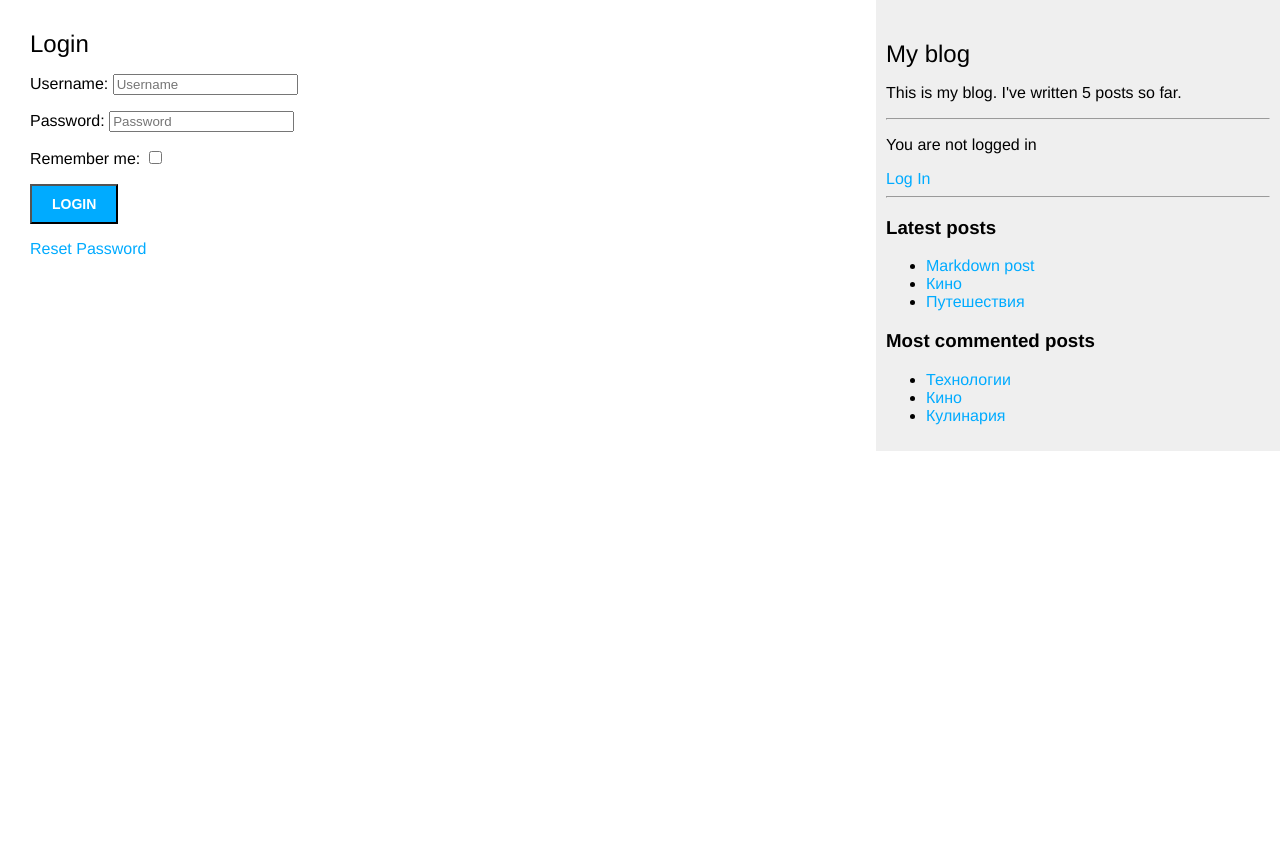
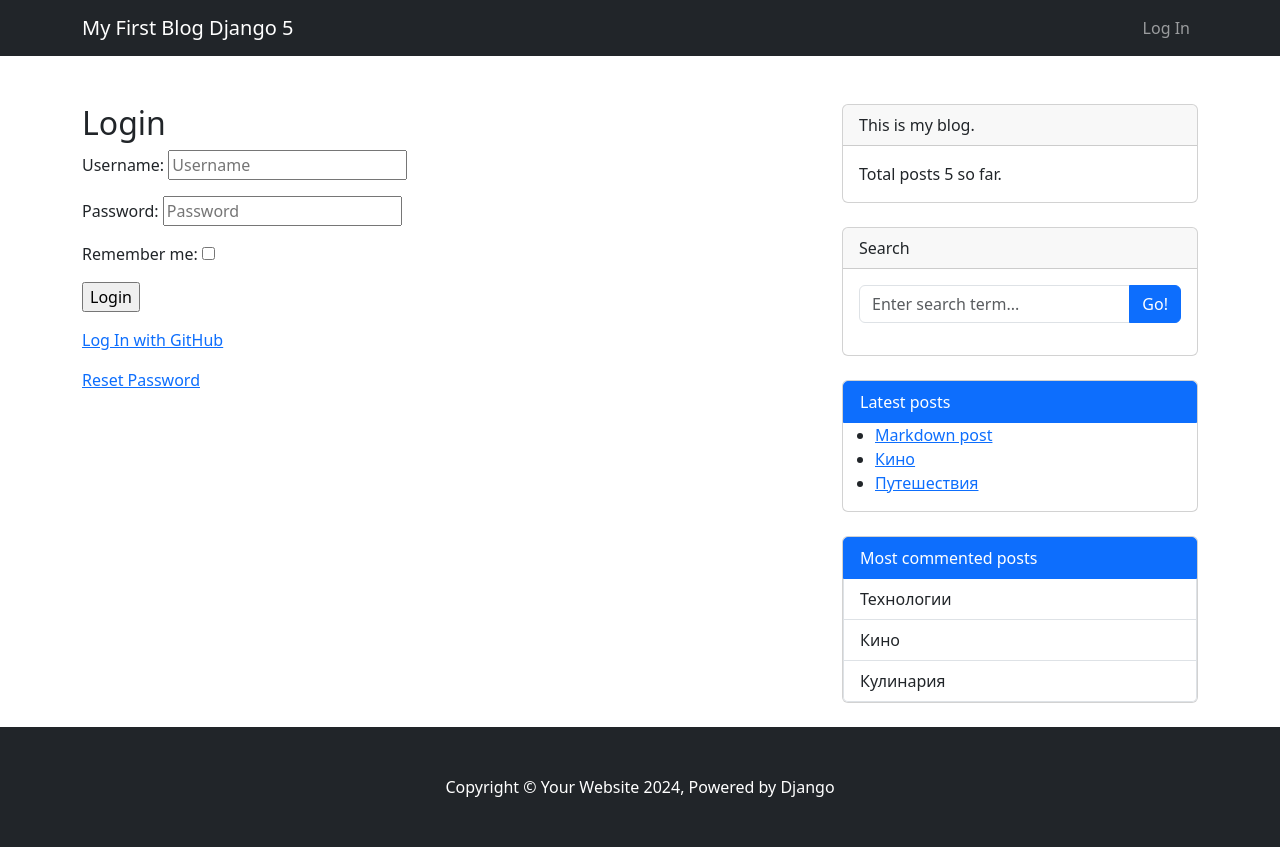
Before and after one commit to VVV92/blog_na_django-1, a Django app: page /accounts/login/ in a window 1280 px wide. Before the commit the page ends 451 px from the top, so only its background shows below. Run offline with Django 5.2, Linux system fonts and the light colour scheme; data comes from the database, SQL or seed files in the repository; parts of the project's set-up code (start-up, migrations or seed data) failed here and were passed over; some libraries are stand-ins or nearby versions.

Commit message:
Авторизация через Git + подключение bootstrap

```diff
--- a/mysite/urls.py
+++ b/mysite/urls.py
@@ -21,6 +21,7 @@ from django.contrib.sitemaps.views import sitemap
 from blog.sitemaps import PostSitemap
 from django.conf import settings
 from django.conf.urls.static import static
+from django.urls import re_path
 
 sitemaps = {
     'posts': PostSitemap,
@@ -33,4 +34,5 @@ urlpatterns = [
                        name='django.contrib.sitemaps.views.sitemap'),
                   path("accounts/", include("accounts.urls")),
                   path("accounts/", include("django.contrib.auth.urls")),
+                  re_path(r'^oauth/', include('social_django.urls', namespace='social')),
               ] + static(settings.MEDIA_URL, document_root=settings.MEDIA_ROOT)
--- a/templates/blog/base.html
+++ b/templates/blog/base.html
@@ -1,46 +1,114 @@
+{# Load the django_bootstrap5 library #}
+{% load django_bootstrap5 %}
+
+{# Load CSS and JavaScript separately#}
+{% bootstrap_css %}
+{% bootstrap_javascript %}
+
 {% load blog_tags %}
 {% load static %}
 <!DOCTYPE html>
 <html>
 <head>
     <title>{% block title %}{% endblock %}</title>
-    <link href="{% static "css/blog.css" %}" rel="stylesheet">
+    {% load django_bootstrap5 %}
+    {% bootstrap_css %}
+    {% bootstrap_javascript %}
+
 </head>
-<body>
-<div id="content">
+<body class="d-flex flex-column min-vh-100">
+<!-- Responsive navbar-->
+<nav class="navbar navbar-expand-lg navbar-dark bg-dark">
+    <div class="container">
+        <a class="navbar-brand" href="/">My First Blog Django 5</a>
+        <button class="navbar-toggler" type="button" data-bs-toggle="collapse" data-bs-target="#navbarSupportedContent"
+                aria-controls="navbarSupportedContent" aria-expanded="false" aria-label="Toggle navigation"><span
+                class="navbar-toggler-icon"></span></button>
+        <div class="collapse navbar-collapse" id="navbarSupportedContent">
+            <ul class="navbar-nav ms-auto mb-2 mb-lg-0">
+                {% if user.is_authenticated %}
+                    <li class="nav-item"><a class="nav-link" href="{% url 'users-profile' %}"><img
+                            class="rounded-circle" width="30" src="{{ user.profile.avatar.url }}"/> {{ user.username }}
+                    </a></li>
+                    <li class="nav-item">
+                        <form action="{% url 'logout' %}" method="post">{% csrf_token %}
+                            <a href="#" class="nav-link" onclick="parentNode.submit();">Log Out</a>
+                        </form>
+                    </li>
+                {% else %}
+                    <li class="nav-item"><a class="nav-link" href="{% url 'login' %}">Log In</a></li>
+                {% endif %}
+            </ul>
+        </div>
+    </div>
+</nav>
+<!-- Page content-->
+<div class="container mt-5">
+    <div class="row">
+        <div class="col-lg-8">
+            {% if messages %}
+                {% for message in messages %}
+                    <div class="container d-flex align-items-center justify-content-center">
+                        <div class="alert alert-warning alert-dismissible fade show w-50  d-block" role="alert">
+                            {{ message }}
+                            <button type="button" class="btn-close" data-bs-dismiss="alert" aria-label="Close"></button>
+                        </div>
+                    </div>
+                {% endfor %}
+            {% endif %}
+
             {% block content %}
             {% endblock %}
         </div>
-<div id="sidebar">
-    <h2>My blog</h2>
-    <p>
-        This is my blog.
-        I've written {% total_posts %} posts so far.
-    </p>
-    <hr>
-    {% if user.is_authenticated %}
-        Hi {{ user.username }}!
-    <form action="{% url 'logout' %}" method="post">
-        {% csrf_token %}
-        <a href="#" onclick="parentNode.submit();">Log Out</a>
+        <!-- Widgets-->
+        <div class="col-lg-4">
+            <div class="card mb-4">
+                <div class="card-header">This is my blog.</div>
+                <div class="card-body">
+                    Total posts {% total_posts %} so far.
+                </div>
+            </div>
+            <!-- Search widget-->
+            <div class="card mb-4">
+                <div class="card-header">Search</div>
+                <div class="card-body">
+                    <div class="input-group">
+                        <form action="/search/" method="get" class="input-group">
+                            <input type="text" name="query" class="form-control" placeholder="Enter search term..."
+                                   required="" id="id_query">
+                            <button class="btn btn-primary" id="button-search" type="submit">Go!</button>
                         </form>
-    {% else %}
-        <p>You are not logged in</p>
-        <a href="{% url 'login' %}">Log In</a>
-    {% endif %}
-    <hr>
-
-    <h3>Latest posts</h3>
+                    </div>
+                </div>
+            </div>
+            <!-- Latest posts widget-->
+            <div class="card mb-4">
+                <div class="list-group">
+                    <a class="list-group-item list-group-item-action active" aria-current="true">
+                        Latest posts
+                    </a>
                     {% show_latest_posts 3 %}
-      <h3>Most commented posts</h3>
+                </div>
+            </div>
+            <div class="card mb-4">
+                <div class="list-group">
+                    <a class="list-group-item list-group-item-action active" aria-current="true">
+                        Most commented posts
+                    </a>
                     {% get_most_commented_posts as most_commented_posts %}
-      <ul>
                     {% for post in most_commented_posts %}
-         <li>
-            <a href="{{ post.get_absolute_url }}">{{ post.title }}</a>
-         </li>
+                        <a class="list-group-item list-group-item-action"
+                           href="{{ post.get_absolute_url }}">{{ post.title }}</a>
                     {% endfor %}
-      </ul>
                 </div>
+            </div>
+        </div>
+    </div>
+</div>
+<!-- Footer-->
+<footer class="py-5 bg-dark mt-2 mt-auto">
+    <div class="container"><p class="m-0 text-center text-white">Copyright &copy; Your Website 2024, Powered by
+        Django</p></div>
+</footer>
 </body>
 </html>
--- a/templates/registration/login.html
+++ b/templates/registration/login.html
@@ -6,6 +6,7 @@
         {{ form.as_p }}
         {% csrf_token %}
         <p><input type="submit" value="Login"></p>
+        <a href="{% url 'social:begin' 'github' %}">Log In with GitHub</a>
     </form>
  <p><a href="{% url 'password_reset' %}">Reset Password</a></p>
 
```
Also changed, not shown: mysite/settings.py (+30 -2 lines). Lines whose indentation alone changed are shown as unchanged.
